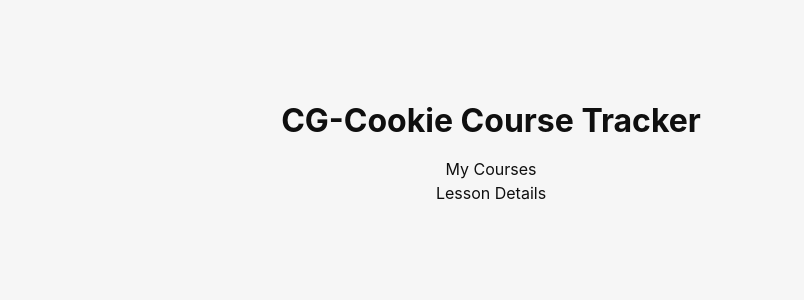
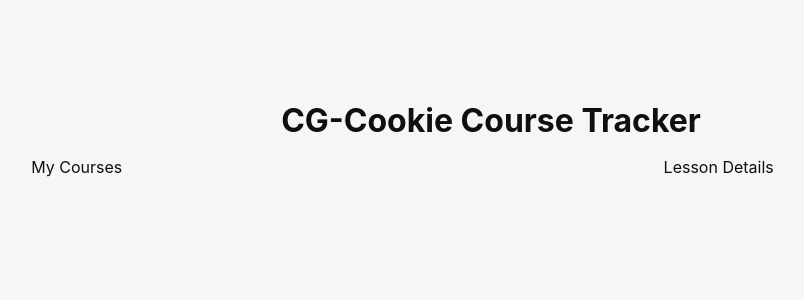
Before and after one commit to mousity/CGCookie-Learning-Checklist-CORE, a React (Vite) app: page / in a window 1280 px wide. Shown: the top 300 px of the page, without its empty margins (149-953 px from the left). Built offline with nearby package versions, Linux system fonts and the light colour scheme.

Commit message:
New components folder

```diff
--- a/src/App.css
+++ b/src/App.css
@@ -39,6 +39,11 @@ h1 {
   text-align: center;
 }
 
+.grid-wrapper-main {
+  display: grid;
+  grid-template-columns: 35fr 65fr;
+  gap: 20px;
+}
 
 @media (prefers-color-scheme: dark) {
   :root {
@@ -59,8 +64,5 @@ h1 {
     background-color: #0f0f0f69;
   }
 
-  .grid-wrapper-main {
-    display: grid;
-    grid-template-columns: auto auto;
-  }
+
 }
--- a/src/App.tsx
+++ b/src/App.tsx
@@ -15,12 +15,10 @@ function App() {
   return (
     <main className="container">
       <h1>CG-Cookie Course Tracker</h1>
-      <table>
         <div className="grid-wrapper-main">
-          <div>My Courses</div>
-          <div>Lesson Details</div>
+          <section>My Courses</section>
+          <section>Lesson Details</section>
         </div>
-      </table>
     </main>
   );
 }
```
